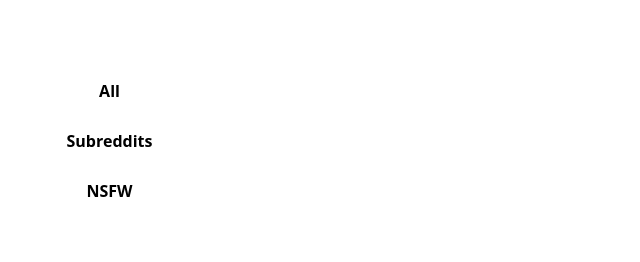
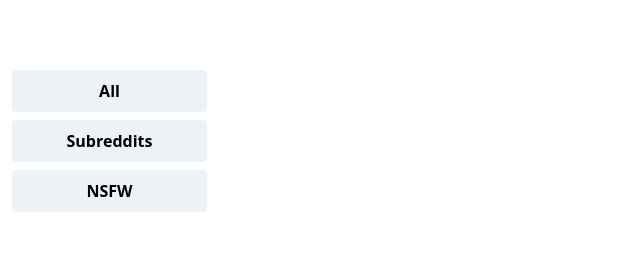
Before and after one commit to Aleksasgrodis/saveddit, a React (Create React App) app: page /dashboard in a window 1280 px wide. Shown: the part 217-479 px from the top of the page, without its empty margins (0-640 px from the left). Built offline with nearby package versions, Linux system fonts and the light colour scheme; sample sign-in values are in the browser's storage.

Commit message:
Minor styling improvements to sidebar router navigation.

```diff
--- a/src/components/SideBarNavigation.jsx
+++ b/src/components/SideBarNavigation.jsx
@@ -5,22 +5,22 @@
   return (
     <nav className="flex flex-col justify-center">
         <NavLink
-          className="text-center font-semibold text-md block border border-white rounded hover:border-gray-200 hover:bg-gray-200 py-2 px-4 mb-2"
-          activeClassName="text-white text-lg font-extrabold block border border-blue-500 bg-blue-500 hover:bg-blue-700"
+          className="text-center font-semibold text-md block border border-gray-200 bg-gray-200 rounded hover:border-gray-400 hover:bg-gray-300 py-2 px-4 mb-2"
+          activeClassName="text-white text-lg font-extrabold block border border-blue-500 bg-blue-500 hover:bg-blue-600"
           to="/dashboard/all"
         >
           All
         </NavLink>
         <NavLink
-          className="text-center font-semibold block border border-white rounded hover:border-gray-200 hover:bg-gray-200 py-2 px-4 mb-2"
-          activeClassName="text-white text-lg font-extrabold block border border-blue-500 bg-blue-500 hover:bg-blue-700"
+          className="text-center font-semibold block border border-gray-200 bg-gray-200 rounded hover:border-gray-400 hover:bg-gray-300 py-2 px-4 mb-2"
+          activeClassName="text-white text-lg font-extrabold block border border-blue-500 bg-blue-500 hover:bg-blue-600"
           to="/dashboard/subreddits"
         >
           Subreddits
         </NavLink>
         <NavLink
-          className="text-center font-semibold block border border-white rounded hover:border-gray-200 hover:bg-gray-200 py-2 px-4 mb-2"
-          activeClassName="text-white text-lg font-extrabold block border border-blue-500 bg-blue-500 hover:bg-blue-700"
+          className="text-center font-semibold block border border-gray-200 bg-gray-200 rounded hover:border-gray-400 hover:bg-gray-300 py-2 px-4 mb-2"
+          activeClassName="text-white text-lg font-extrabold block border border-blue-500 bg-blue-500 hover:bg-blue-600"
           to="/dashboard/nsfw"
         >
           NSFW
```
